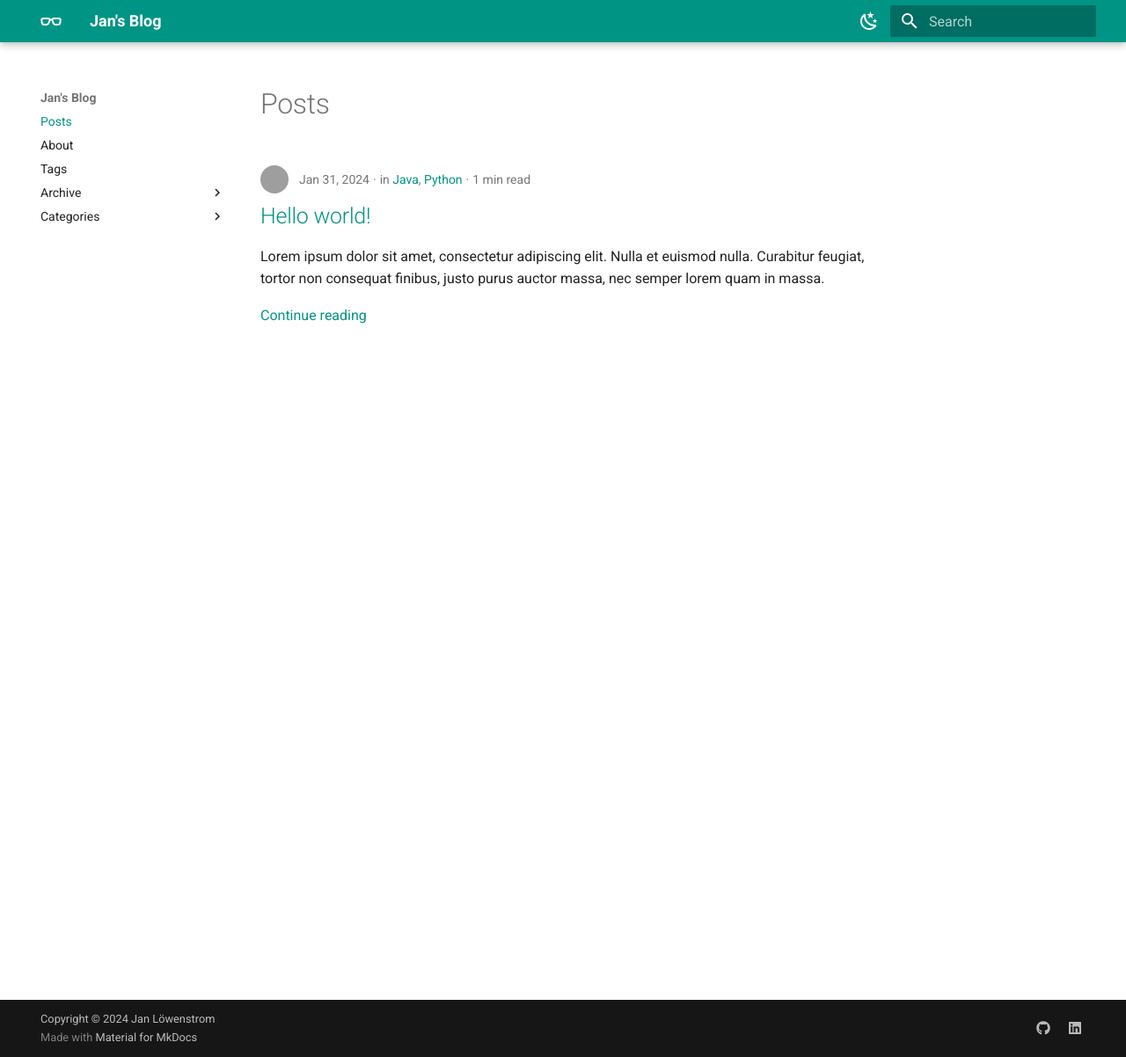
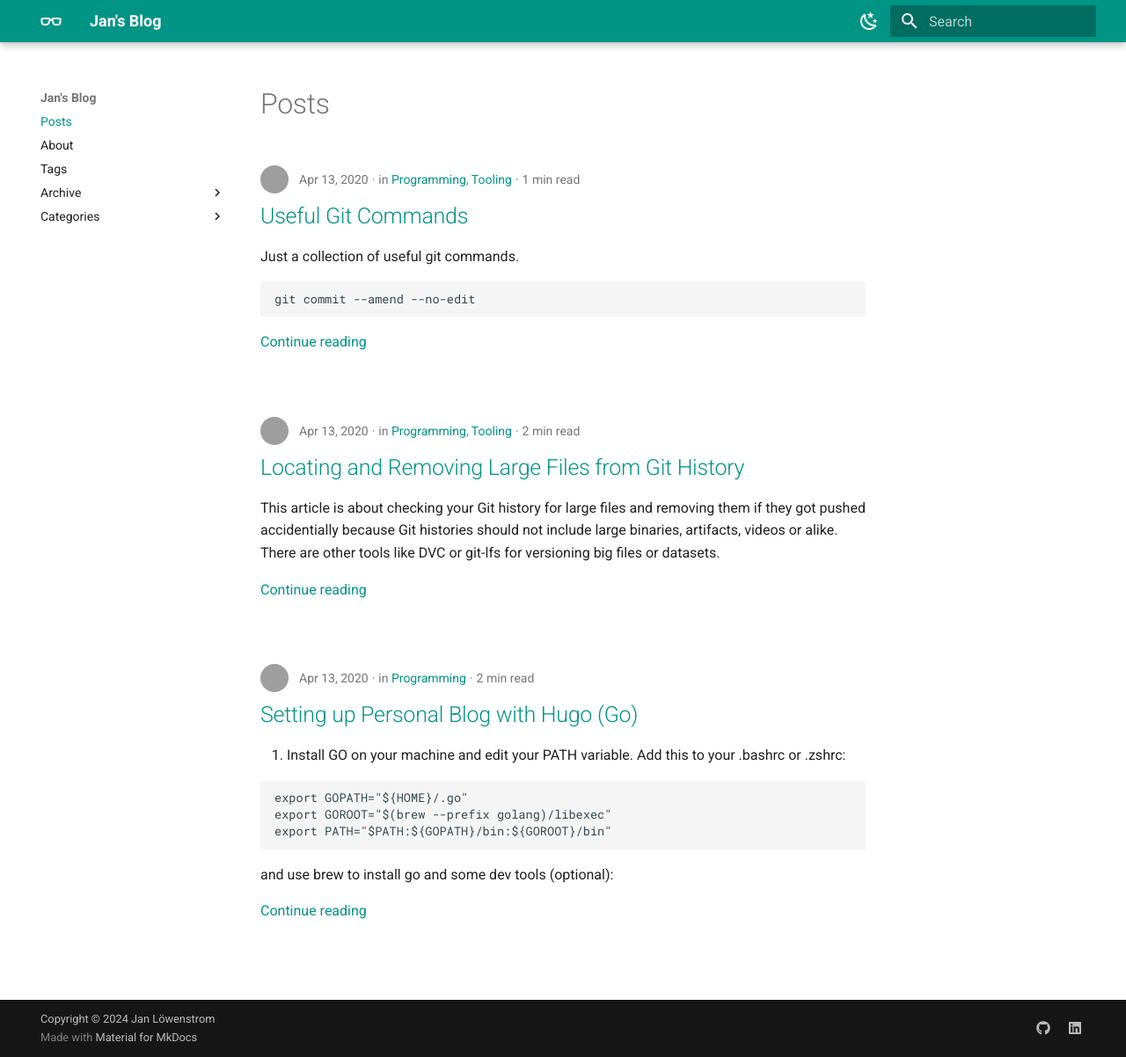
Before and after one commit to kono94/blog, an MkDocs documentation site: the page built from docs/index.md, in a window 1280 px wide and 1202 px high. Shown: the whole window at 88% size. Built offline with MkDocs 1.6.1 and Material for MkDocs 9.7.7, drawn with Linux system fonts in a browser that asks for light colours; grey boxes are pictures that could not be loaded.

Commit message:
add articles from previous blog and change categories

````diff
--- a/docs/about.md
+++ b/docs/about.md
@@ -1 +1,6 @@
 # About
+
+Just a basic about page.
+
+
+Here is my <a href="../misc/Jan_CV_2024.pdf" target="_blank">Curriculum Vitae</a> in German tho
--- a/docs/posts/first.md
+++ /dev/null
@@ -1,22 +0,0 @@
----
-date: 2024-01-31
-slug: hello-world
-
-authors:
-  - kono94
-categories:
-  - Java
-  - Python
-tags:
-  - HTML5
-  - JavaScript
-  - CSS
----
-# Hello world!
-Lorem ipsum dolor sit amet, consectetur adipiscing elit. Nulla et euismod
-nulla. Curabitur feugiat, tortor non consequat finibus, justo purus auctor
-massa, nec semper lorem quam in massa.
-
-<!-- more -->
-
-dkdoqndoqwndo qwonqwod oqwnd oqwo dn
--- /dev/null
+++ b/docs/posts/git-commands.md
@@ -0,0 +1,29 @@
+---
+date: 2020-04-13
+slug: git-commands
+title: Useful Git Commands
+
+authors:
+  - kono94
+categories:
+  - Programming
+  - Tooling
+tags:
+  - Git
+  - Gitlab
+---
+
+Just a collection of useful git commands.
+
+```
+git commit --amend --no-edit
+```
+
+<!-- more -->
+
+The ``no-edit`` flag will allow you to make the amendment to your commit without changing its commit message.
+You need to force push if already pushed to a remote.
+
+```
+git push -f origin master
+```
--- /dev/null
+++ b/docs/posts/git-large-files.md
@@ -0,0 +1,128 @@
+---
+date: 2020-04-13
+slug: git-large-files
+title: Locating and Removing Large Files from Git History
+
+authors:
+  - kono94
+categories:
+  - Programming
+  - Tooling
+tags:
+  - Git
+  - Gitlab
+  - Linux
+  - Mac
+---
+
+This article is about checking your Git history for large files and removing them if they got pushed accidentially because Git histories should not include large binaries, artifacts, videos or alike. There are other tools like DVC or git-lfs for versioning big files or datasets.
+<!-- more -->
+## Check your repo for large files
+
+### On Linux
+```
+git rev-list --objects --all \
+ | git cat-file --batch-check='%(objecttype) %(objectname) %(objectsize) %(rest)' \
+ | sed -n 's/^blob //p' \
+ | sort --numeric-sort --key=2 \
+ | gcut -c 1-12,41- \
+| $(command -v gnumfmt || echo gnumfmt) --field=2 --to=iec-i --suffix=B --padding=7 --round=nearest
+```
+
+### On Mac
+```
+brew install coreutils
+```
+
+For Mac one has to adapt the command by changing ```cut``` to ```gcut```
+and ```numfmt``` to ```gnumfmt```
+
+```
+git rev-list --objects --all \
+ | git cat-file --batch-check='%(objecttype) %(objectname) %(objectsize) %(rest)' \
+ | sed -n 's/^blob //p' \
+ | sort --numeric-sort --key=2 \
+ | gcut -c 1-12,41- \
+| $(command -v gnumfmt || echo gnumfmt) --field=2 --to=iec-i --suffix=B --padding=7 --round=nearest
+```
+
+
+### Add as alias
+Add this to your ```~/.bash_profile``` or ```~/.bashrc``` :
+```
+if [ -f ~/.bash_aliases ]; then
+. ~/.bash_aliases
+fi
+```
+
+Create or add to your ```~/.bash_aliases```:
+```
+  alias git_large="git rev-list --objects --all | git cat-file --batch-check='%(objecttype) %(objectname) %(objectsize) %(rest)' | sed -n 's/^blob //p' | sort --numeric-sort --key=2 | gcut -c 1-12,41-  | $(command -v gnumfmt || echo gnumfmt) --field=2 --to=iec-i --suffix=B --padding=7 --round=nearest"
+```
+
+<br><br>
+### Remove big files and force push
+
+#### Option 1 (not preferred)
+<br>
+
+   ```
+git filter-branch --index-filter 'git rm --cached --ignore-unmatch file1 file2' HEAD
+```
+
+```
+git reflog expire --expire=now --all && git gc --prune=now --aggressive
+```
+
+   ```
+git push --force
+```
+
+<br>
+#### Option 2
+
+Get BFG-repo-cleaner:
+
+```
+git clone https://github.com/rtyley/bfg-repo-cleaner.git
+```
+
+or
+
+```
+brew install bfg
+```
+
+Cleanup unnecessary files and optimize the local repository:
+
+```
+git gc
+```
+
+Delete all files from history which are bigger than 10 Megabytes:
+
+```
+dfg --strip-blobs-bigger-than 10M .git
+```
+
+or
+
+```
+java -jar ~/opt/bfg-1.13.0.jar --strip-blobs-bigger-than 10M .git
+```
+
+Reflect your changes:
+```
+git reflog expire --expire=now --all && git gc --prune=now --aggressive
+```
+
+Push to remote ("with-lease" => this will fail if someone updated the HEAD of the master branch):
+
+```
+git push origin master --force-with-lease
+```
+
+In Gitlab go into the `Settings > Repository > Repository cleanup` and upload the
+`object-id-map.old-new.txt` file, located in the `.git.bfg-report`-folder
+
+__Done!__
--- /dev/null
+++ b/docs/posts/hugo-blog.md
@@ -0,0 +1,134 @@
+---
+date: 2020-04-13
+slug: hugo-blog
+title: Setting up Personal Blog with Hugo (Go)
+
+authors:
+  - kono94
+categories:
+  - Programming
+tags:
+  - Go
+  - Hugo
+---
+
+1. Install GO on your machine and edit your PATH variable. Add this to your .bashrc or .zshrc:
+```
+export GOPATH="${HOME}/.go"
+export GOROOT="$(brew --prefix golang)/libexec"
+export PATH="$PATH:${GOPATH}/bin:${GOROOT}/bin"
+```
+ and use brew to install go and some dev tools (optional):
+ <!-- more -->
+```
+brew install go
+
+go get golang.org/x/tools/cmd/godoc
+
+go get github.com/golang/lint/golint
+```
+2. Install hugo:
+
+```
+brew install hugo
+```
+3. Create a new hugo website:
+```
+hugo new site example-blog
+```
+4. Add a theme of your choice, this site uses ``hugo-goa``
+```
+mkdir -p themes
+cd themes
+git clone https://github.com/shenoybr/hugo-goa
+```
+5. Check out the config.toml examples of the theme and customize your own config. My config as example:
+```
+## Basic Configuration
+
+baseurl = "https://jan.lwenstrom.net/"
+builddrafts = false
+canonifyurls = false
+languageCode = "en-US"
+
+contentdir = "content"
+layoutdir = "layouts"
+publishdir = "public"
+
+author = "Jan Löwenstrom"
+title = "Jan Löwenstrom"
+
+theme = "hugo-goa"
+
+## Hugo Built-in Features
+# disqusShortname = "https-shenoybr-github-io-hugo-goa-demo" # Comment out to disable Disqus.
+googleAnalytics = "XYZ"
+enableRobotsTXT = true
+
+## Site Settings
+[params]
+author = "Jan Löwenstrom"
+intro = "Software Engineer"
+description = "Ah ja!"
+authorimage = "headshot.png"
+dateformat = "Jan 2, 2019"
+
+## Site Meta Settings
+[params.meta]
+description = "Person Blog"
+keywords = "portfolio,blog,developer"
+
+## Social Accounts
+[params.social]
+github = "kono94"
+xing = "<username>"
+linkedin = "<username>"
+#twitter = "<username>"
+#stackoverflow = "<username>"
+#bitbucket = "<username>"
+#steam = "<username>"
+email = "jan@lwenstrom.net"
+
+## Extras
+[params.extra]
+#copyright = "© 2016. Erlich Bachman. [Some Rights Reserved](http://creativecommons.org/licenses/by/3.0/)."
+poweredby = true
+highlightjs = true
+socialmarkup = true
+toc = true
+displayrssicon = true
+
+## Main Menu
+[[menu.main]]
+    name = "blog"
+    weight = 100
+    identifier = "blog"
+    url = "/blog/"
+[[menu.main]]
+    name = "about"
+    identifier = "about"
+    weight = 200
+    url = "/about/"
+[[menu.main]]
+    name = "coderag"
+    identifier = "coderag"
+    weight = 300
+    url = "/coderag/"
+```
+
+6. Add content:
+```
+hugo new blog/my-first-post.md
+hugo new about/about.md
+hugo new coderag/code-stuff.md
+```
+7. Start the hugo server and visit ``localhost:1313`` in your browser:
+```
+hugo server
+```
+8. Build your project and upload it to your host:
+```
+hugo && rsync -avz  public/ ssh-alias:/home/jan/public
+```
+
+<b> Done :D </b>
--- a/mkdocs.yaml
+++ b/mkdocs.yaml
@@ -51,8 +51,9 @@ plugins:
       post_date_format: medium
       post_excerpt: required
       categories_allowed:
-        - Python
-        - Java
+        - Programming
+        - Hardware
+        - Tooling
   - search:
       separator: '[\s\u200b\-_,:!=\[\]()"`/]+|\.(?!\d)|&[lg]t;|(?!\b)(?=[A-Z][a-z])'
   - social
````
Also changed, not shown: docs/posts/gstreamer-pipelines.md (renamed from docs/posts/second.md, +9 -7 lines), docs/index.md (line endings or trailing spaces), 1 other file.
